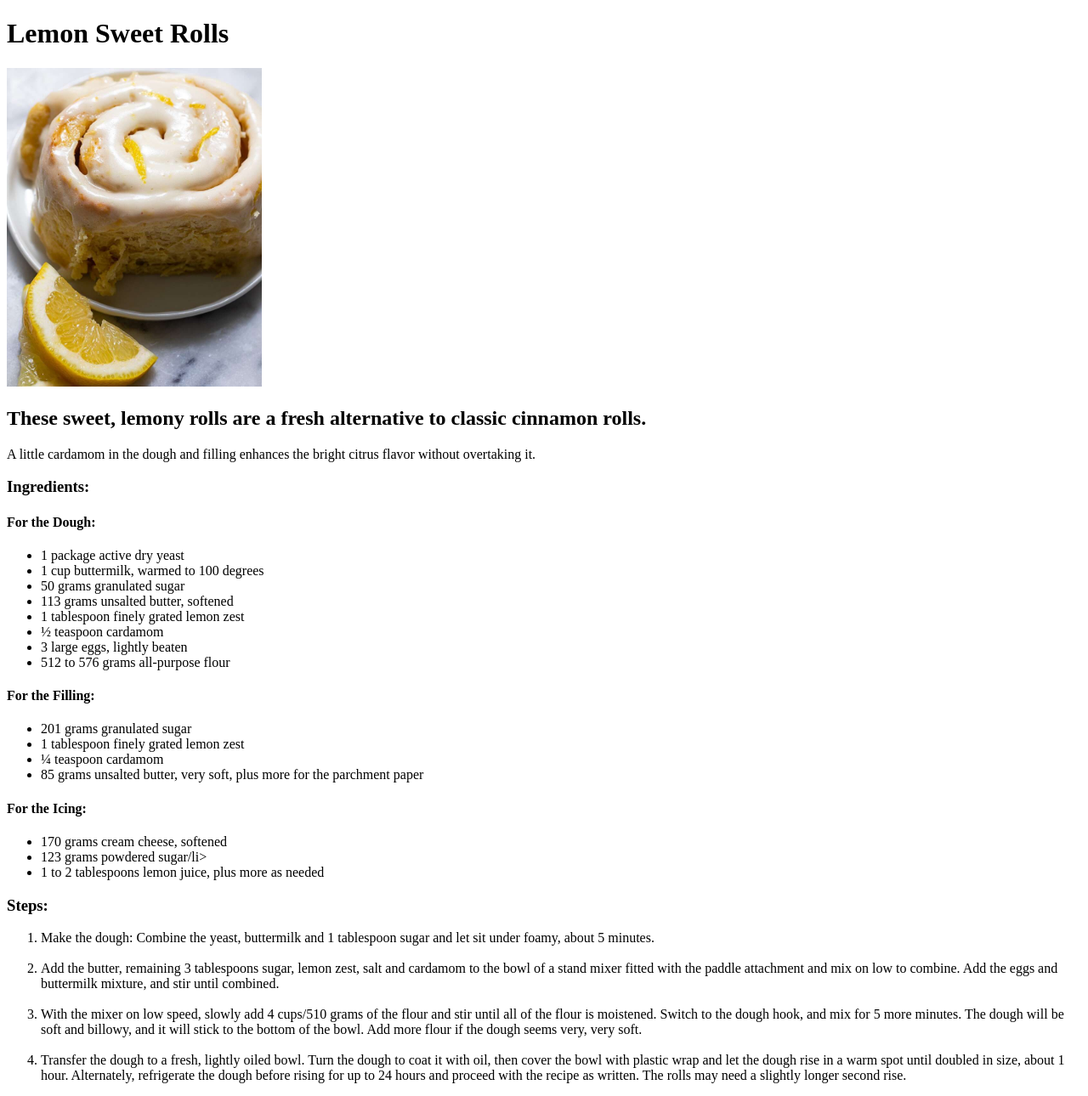
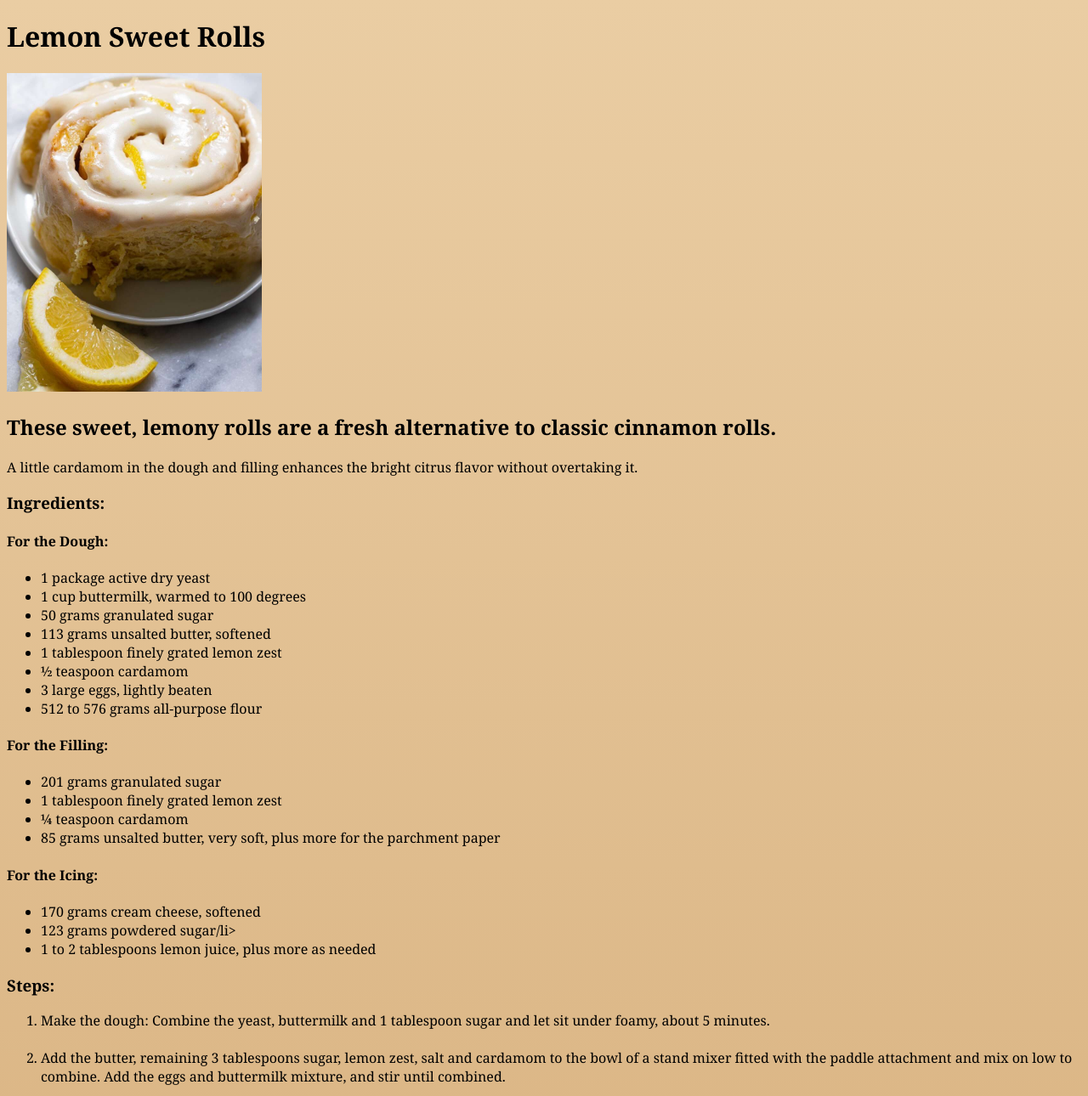
Before and after one commit to jonathancazares/odin-recipes, a plain HTML site: page recipes/lemon_rolls.html in a window 1280 px wide. Shown: the top 1290 px of the page at 85% size. Drawn offline with Linux system fonts and the light colour scheme.

Commit message:
Add class and id names to match stylesheet

```diff
--- a/recipes/lemon_rolls.html
+++ b/recipes/lemon_rolls.html
@@ -3,11 +3,13 @@
     <head>
         <meta charset="UTF-8">
         <title>Lemon Sweet Rolls Recipe</title>
+        <link rel="stylesheet" href="../styles.css">
     </head>
     <body>
-        <h1 lang="fr">Lemon Sweet Rolls</h1>
-        <img src="../images/lemon_rolls.jpg" alt="Vanilla Crème Brûlée" width="300">
-        <h2>These sweet, lemony rolls are a fresh alternative to classic cinnamon rolls.</h2>
+        <h1 class="main title">Lemon Sweet Rolls</h1>
+        <img class="image" src="../images/lemon_rolls.jpg" alt="Vanilla Crème Brûlée" width="300">
+        <h2 class="main subtitle">These sweet, lemony rolls are a fresh alternative to classic cinnamon rolls.</h2>
+        <div class="recipe-container">
             <p>A little cardamom in the dough and filling enhances the bright citrus flavor without overtaking it.</p>
             <h3>Ingredients:</h3>
             <h4>For the Dough:</h4>
@@ -54,5 +56,6 @@
                 <li>Let the rolls cool for about 5 minutes, then spread the icing over the top. <strong>Enjoy warm</strong>.</li><br>
             </ol>
             <a href="../index.html">Homepage</a>
+        </div>
     </body>
 </html>
```
Lines whose indentation alone changed are shown as unchanged.
